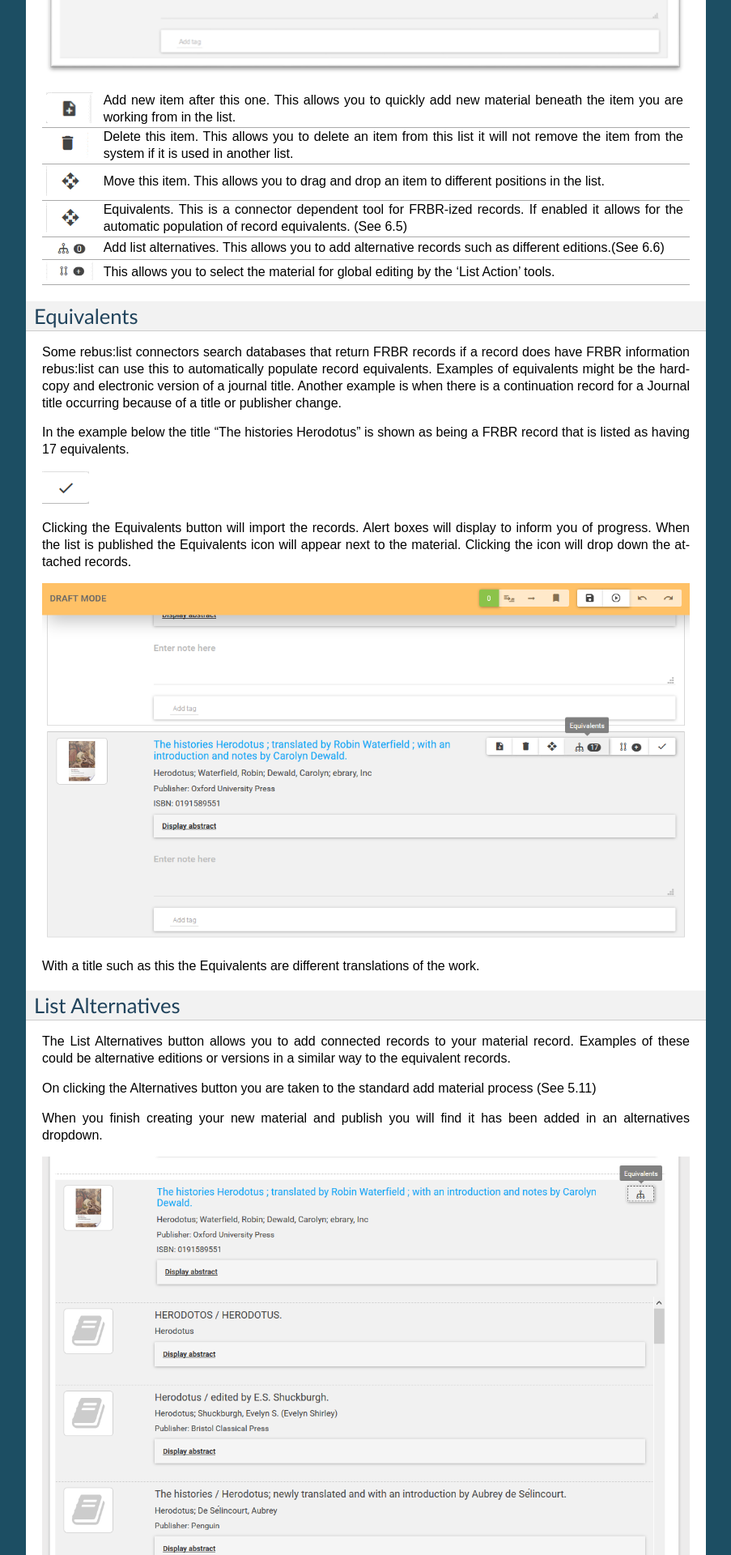
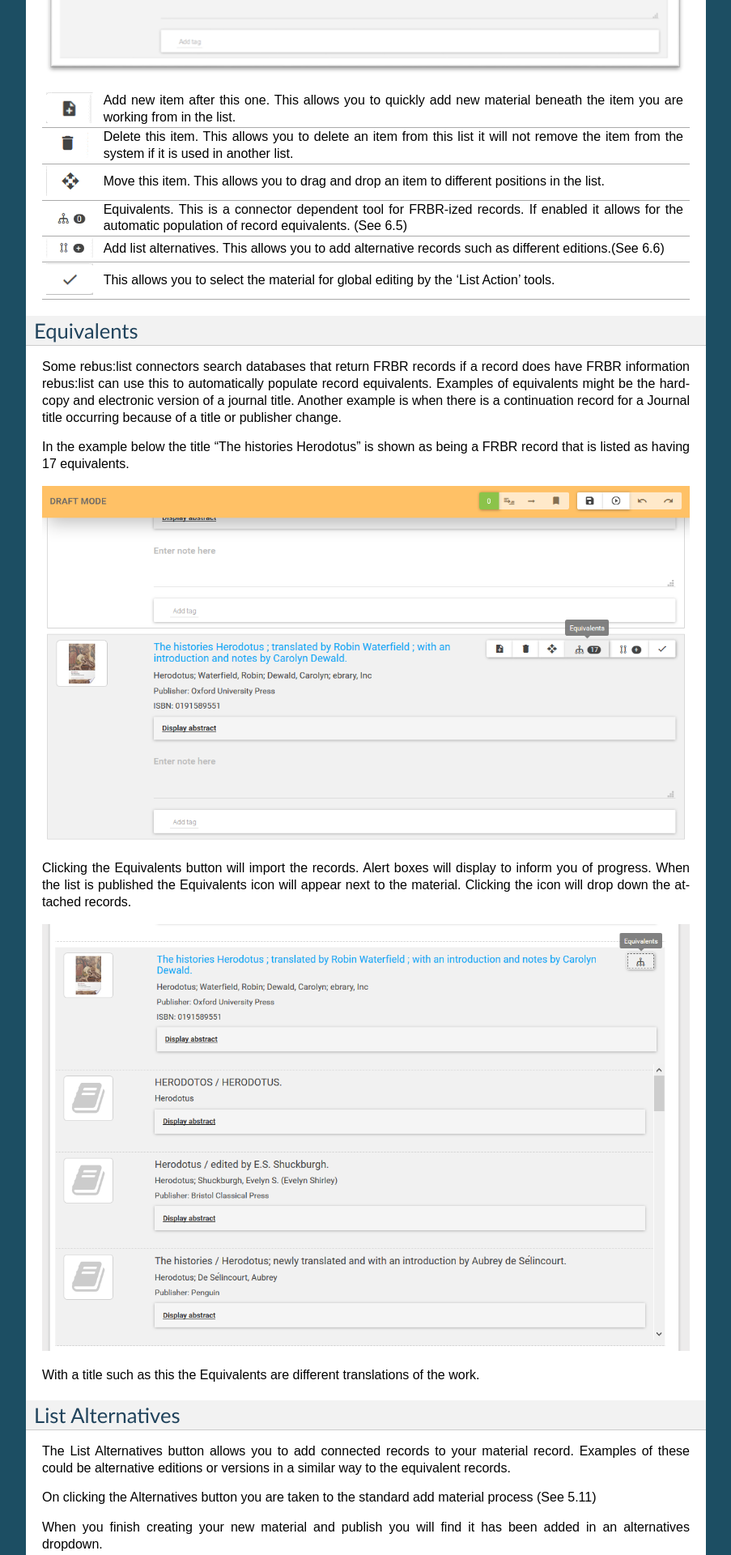
Before and after one commit to AndrewIsh/rebus-docs, a Sphinx documentation site: the page built from docs/draft_mode.rst, in a window 1280 px wide. Shown: the part 4047-5967 px from the top of the page at 81% size, without its empty margins (198-1101 px from the left). Built offline with Sphinx 7.4.7, drawn with Linux system fonts in a browser that asks for light colours.

Commit message:
Update draft_mode.rst

```diff
--- a/docs/draft_mode.rst
+++ b/docs/draft_mode.rst
@@ -166,16 +166,16 @@ not display.
 |                              | drop an item to different positions in the    |
 |                              | list.                                         |
 +------------------------------+-----------------------------------------------+
-| .. image:: media/image72.png | Equivalents. This is a connector dependent    |
+| .. image:: media/image73.png | Equivalents. This is a connector dependent    |
 |                              | tool for FRBR-ized records. If enabled it     |
 |                              | allows for the automatic population of record |
 |                              | equivalents. (See 6.5)                        |
 +------------------------------+-----------------------------------------------+
-| .. image:: media/image73.png | Add list alternatives. This allows you to add |
+| .. image:: media/image74.png | Add list alternatives. This allows you to add |
 |                              | alternative records such as different         |
 |                              | editions.(See 6.6)                            |
 +------------------------------+-----------------------------------------------+
-| .. image:: media/image74.png | This allows you to select the material for    |
+| .. image:: media/image75.png | This allows you to select the material for    |
 |                              | global editing by the ‘List Action’ tools.    |
 +------------------------------+-----------------------------------------------+
 
@@ -192,14 +192,14 @@ occurring because of a title or publisher change.
 In the example below the title “The histories Herodotus” is
 shown as being a FRBR record that is listed as having 17 equivalents.
 
-.. image:: media/image75.png
+.. image:: media/image76.png
 
 Clicking the Equivalents button will import the records. Alert boxes
 will display to inform you of progress. When the list is published the
 Equivalents icon will appear next to the material. Clicking the icon
 will drop down the attached records.
 
-.. image:: media/image76.png
+.. image:: media/image77.png
 
 With a title such as this the Equivalents are different
 translations of the work.
@@ -217,4 +217,4 @@ material process (See 5.11)
 When you finish creating your new material and publish you will find it
 has been added in an alternatives dropdown.
 
-.. image:: media/image77.png
+.. image:: media/image78.png
```
